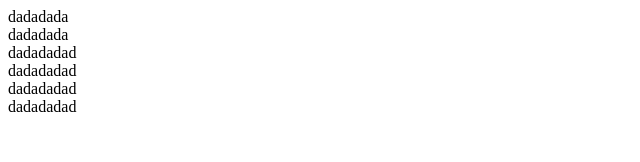
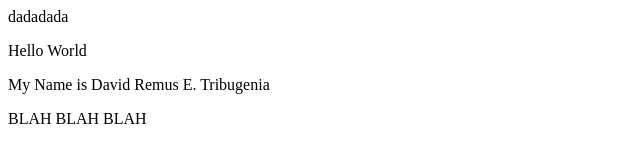
Before and after one commit to DaddyPeeg/demo-chat-v2, a plain HTML site: page index.html in a window 1280 px wide. Shown: the whole page, without its empty margins (0-640 px from the left). Drawn offline with Linux system fonts and the light colour scheme.

Commit message:
Updated Main branch
added new entries to the Readme and code to the index

```diff
--- a/index.html
+++ b/index.html
@@ -7,10 +7,8 @@
   </head>
   <body>
     <div>dadadada</div>
-    <div>dadadada</div>
-    <div>dadadadad</div>
-    <div>dadadadad</div>
-    <div>dadadadad</div>
-    <div>dadadadad</div>
+    <p>Hello World</p>
+    <p>My Name is David Remus E. Tribugenia</p>
+    <div>BLAH BLAH BLAH</div>
   </body>
 </html>
```
Also changed, not shown: 1 other file.
